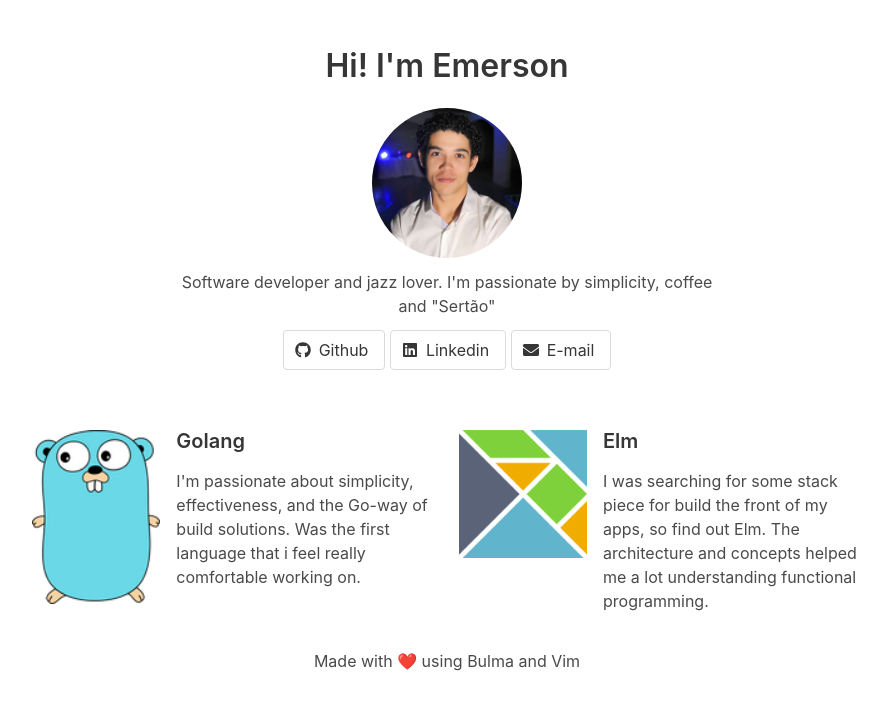
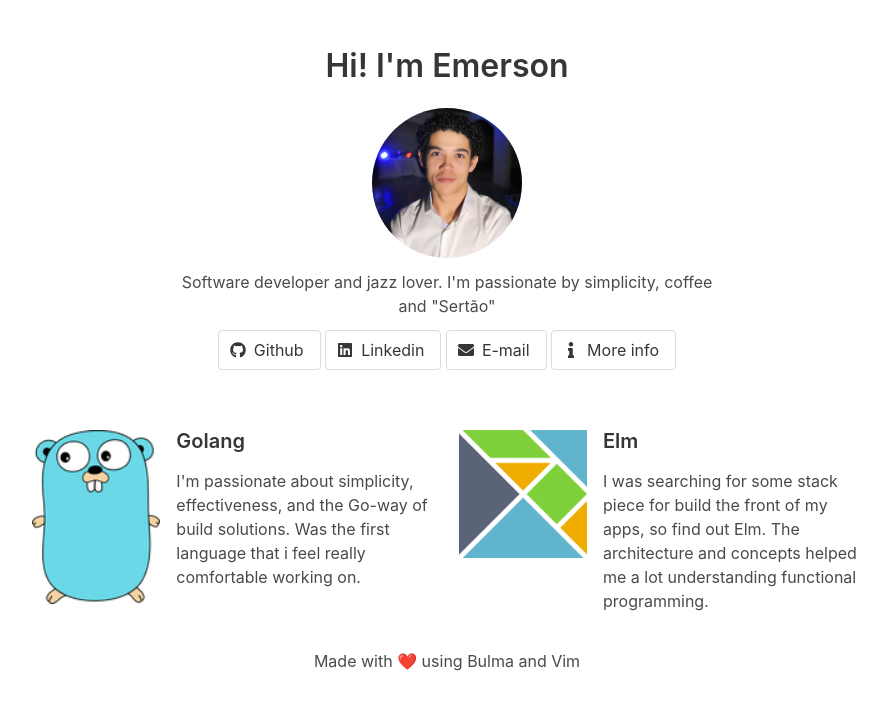
Before and after one commit to Trunkol/Trunkol.github.io, a plain HTML site: page index.html in a window 1280 px wide. Shown: the whole page, without its empty margins (193-1080 px from the left). Drawn offline with nearby package versions, Linux system fonts and the light colour scheme.

Commit message:
add btn more info

```diff
--- a/index.html
+++ b/index.html
@@ -64,6 +64,12 @@
               </span>
               <span>E-mail</span>
             </a>
+	    <a class="button" href="https://app.simplenote.com/publish/hB7wfh" target="_blank">
+		<span class="icon">
+		 <i class="fa fa-info"></i>
+		</span>
+		<span>More info</span>
+	    </a>
           </div>
         </div>
       </div>
```
